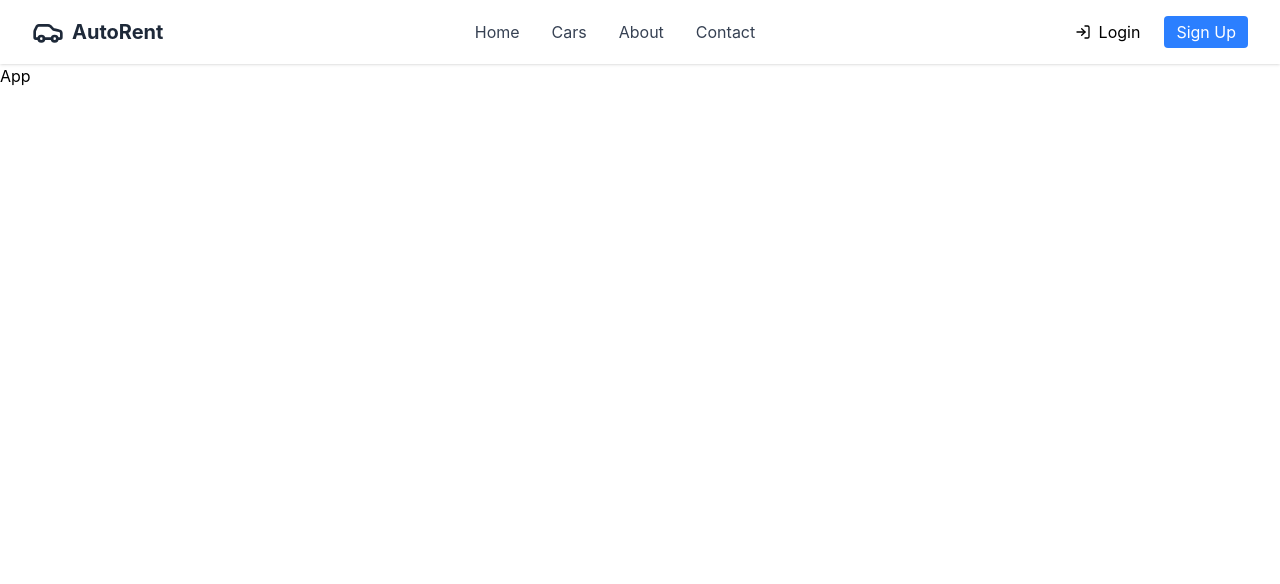
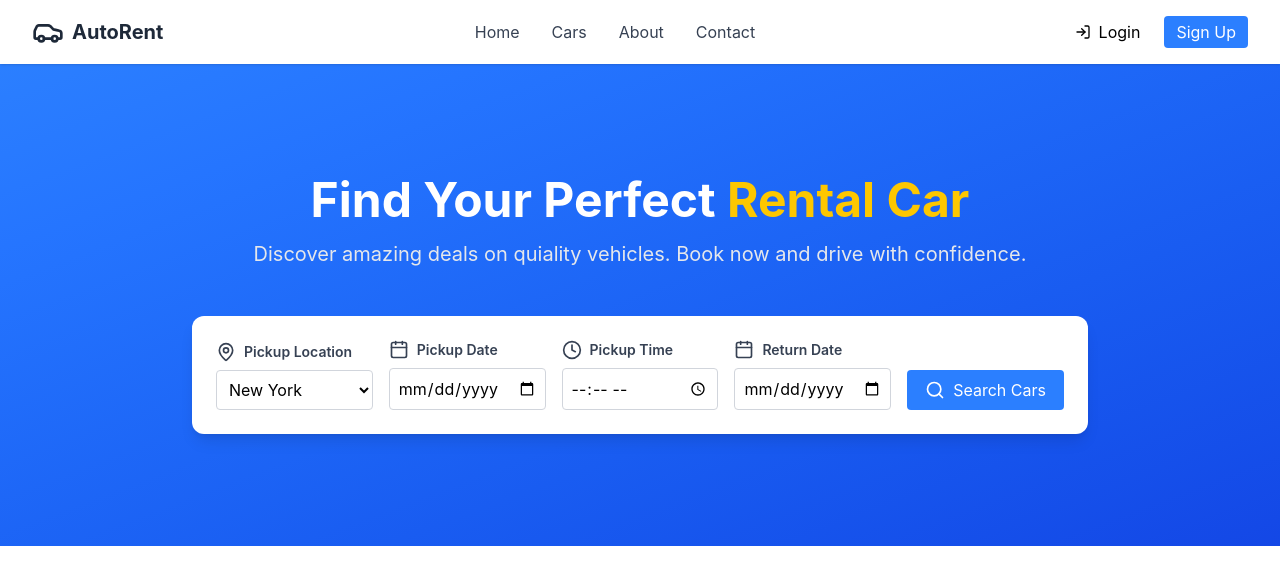
Before and after one commit to HaniOdh/Car-Rental-Frontend, a React (Vite) app in the folder car-rental-website/: page / in a window 1280 px wide. Shown: the top 584 px of the page. Built offline with nearby package versions, Linux system fonts and the light colour scheme.

Commit message:
created the search of the hero section

```diff
--- /dev/null
+++ b/car-rental-website/src/components/Hero.jsx
@@ -0,0 +1,57 @@
+import {MapPin, Calendar, Clock, Search} from 'lucide-react'
+
+
+export default function Hero(){
+    return(
+        <section className='bg-gradient-to-br from-blue-500 to-blue-700 text-white sm:py-28 py-16 text-center'>
+            <h1 className='text-4xl sm:text-5xl font-bold mb-4'>Find Your Perfect <span className='text-yellow-400'>Rental Car</span></h1>
+            <p className='text-lg sm:text-xl mb-12 text-gray-200'>Discover amazing deals on quiality vehicles.
+                Book now and drive with confidence.</p>
+
+                <div className='bg-white rounded-xl shadow-lg p-4 sm:p-6 max-w-4xl mx-auto grid grid-cols-1 sm:grid-cols-5 gap-4 items-end text-black'>
+                    <div>
+                        <label htmlFor='pickupLocation' className='flex items-center gap-2 text-sm font-semibold text-gray-700 mb-2'>
+                            <MapPin className='h-5 w-5'/>
+                            <span>Pickup Location</span>
+                        </label>
+                        <select name="pickupLocation" id="pickupLocation" className='w-full p-2 border border-gray-300 rounded cursor-pointer'>
+                            <option disabled>Select City</option>
+                            <option value="new-york">New York</option>
+                            <option value="phoenix">Phoenix</option>
+                            <option value="austin">Austin</option>
+                        </select>
+                    </div>
+
+                    <div>
+                        <label htmlFor="pickupDate" className='flex items-center gap-2 text-sm font-semibold text-gray-700 mb-2'>
+                            <Calendar className='w-5 h-5'/>
+                            <span>Pickup Date</span>
+                        </label>
+                        <input type="date" name='pickupDate' className='w-full p-2 border border-gray-300 rounded cursor-pointer'/>
+                    </div>
+
+                    <div>
+                        <label htmlFor="pickupTime" className='flex items-center gap-2 text-sm font-semibold text-gray-700 mb-2'>
+                            <Clock className='w-5 h-5'/>
+                            <span>Pickup Time</span>
+                        </label>
+                        <input type="time" name='pickupTime' className='w-full p-2 border border-gray-300 rounded cursor-pointer'/>
+                    </div>
+
+                    <div>
+                        <label htmlFor="returnDate" className='flex items-center gap-2 text-sm font-semibold text-gray-700 mb-2'>
+                            <Calendar className='w-5 h-5'/>
+                            <span>Return Date</span>
+                        </label>
+                        <input type="date" name='returnDate' className='w-full p-2 border border-gray-300 rounded cursor-pointer'/>
+                    </div>
+
+                    <button className='flex items-center justify-center gap-2 w-full cursor-pointer text-white p-2 rounded
+                    bg-blue-500 hover:bg-blue-700 transition-colors duration-300'>
+                        <Search className='w-5 h-5'/>
+                        <span>Search Cars</span>
+                    </button>
+                </div>
+        </section>
+    );
+}
--- a/car-rental-website/src/components/Home.jsx
+++ b/car-rental-website/src/components/Home.jsx
@@ -1,8 +1,7 @@
-
-
+import Hero from "./Hero";
 
 export default function Home(){
     return (
-        <div>App</div>
+        <Hero />
     );
 }
```
